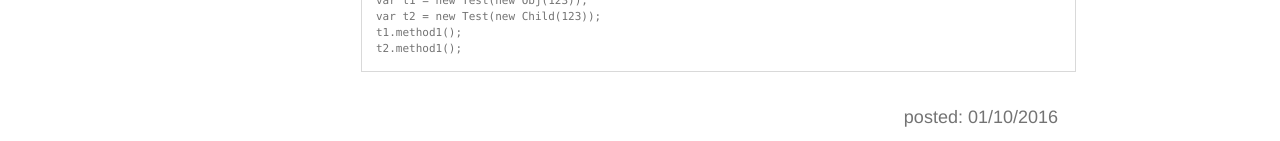
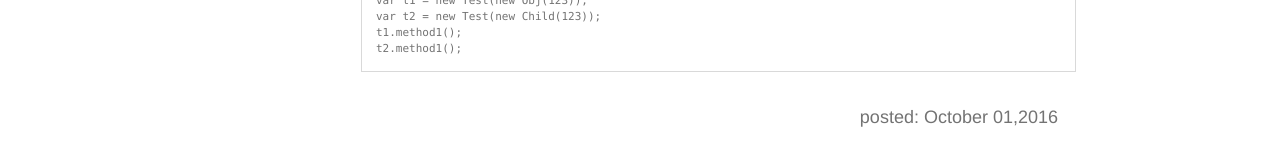
Before and after one commit to lauriezc/note, a Jekyll site: the page built from _posts/javascript/2016-10-01-javascript-oop.md, in a window 1280 px wide and 1318 px high. Shown: the part 1174-1315 px from the top of the window. Built offline with Jekyll 4.4.1, drawn with Linux system fonts in a browser that asks for light colours; nearby versions of some CDN libraries; comment, search, counter and statistics services are not loaded.

Commit message:
change datetime format

```diff
--- a/_layouts/z.html
+++ b/_layouts/z.html
@@ -34,7 +34,7 @@
             <div class="dinner markdown-body">
                 <h2>{{ page.title }}</h2>
                 {{ content }}
-                <div class="date">posted: {{ page.date | date:"%d/%m/%Y" }}</div>
+                <div class="date">posted: {{ page.date | date:"%B %d,%Y" }}</div>
             </div>
 
             <div id="disqus_thread"></div>
--- a/index.html
+++ b/index.html
@@ -7,7 +7,7 @@ title: Home
 
     {% for post in site.posts %}
 
-    <li><span>{{ post.date | date:"%d/%m/%Y" }}</span> <a href="{{ site.baseurl }}{{ post.url }}">{{ post.title }}</a></li>
+    <li><span>{{ post.date | date:"%B %d,%Y" }}</span> <a href="{{ site.baseurl }}{{ post.url }}">{{ post.title }}</a></li>
 
     {% endfor %}
 
--- a/list.html
+++ b/list.html
@@ -8,7 +8,7 @@ title: NOTHING
 
 <script>
 var baseurl = '{{ site.baseurl }}';
-var dataStr = '{ {% for cat in site.categories %}{% if cat[0] != site.categories.first[0] %},{% endif %}"{{ cat[0] }}":[{% for post in cat[1] %}{% if post != cat[1].first %},{% endif %}{"url":"{{post.url}}", "title":"{{post.title}}", "date":"{{post.date | date:"%d/%m/%Y"}}"}{% endfor %}]{% endfor %} }',
+var dataStr = '{ {% for cat in site.categories %}{% if cat[0] != site.categories.first[0] %},{% endif %}"{{ cat[0] }}":[{% for post in cat[1] %}{% if post != cat[1].first %},{% endif %}{"url":"{{post.url}}", "title":"{{post.title}}", "date":"{{post.date | date:"%B %d,%Y"}}"}{% endfor %}]{% endfor %} }',
     data = JSON.parse(dataStr),
     curTag = $.query.get("c"),
     archieves = data[curTag];
```
